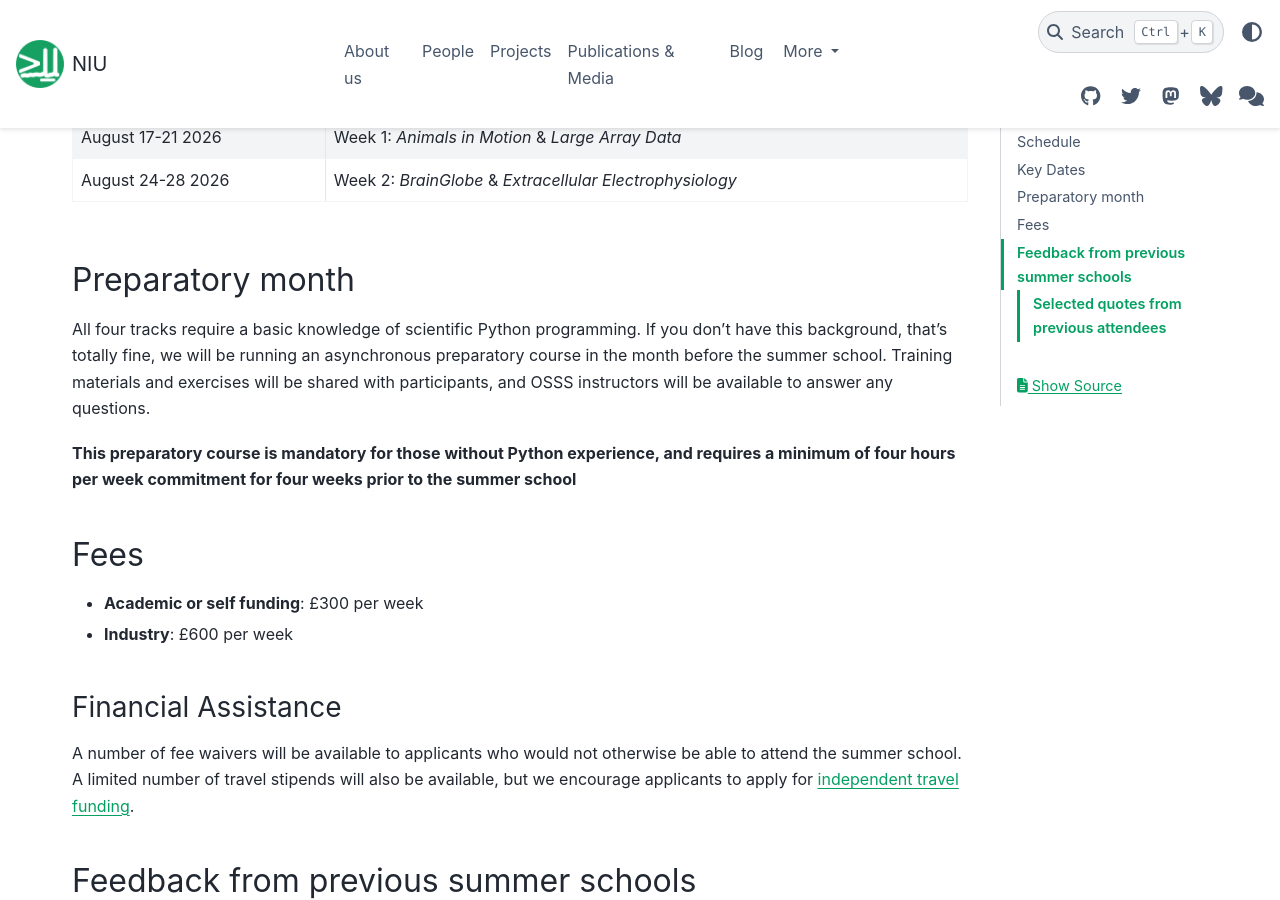
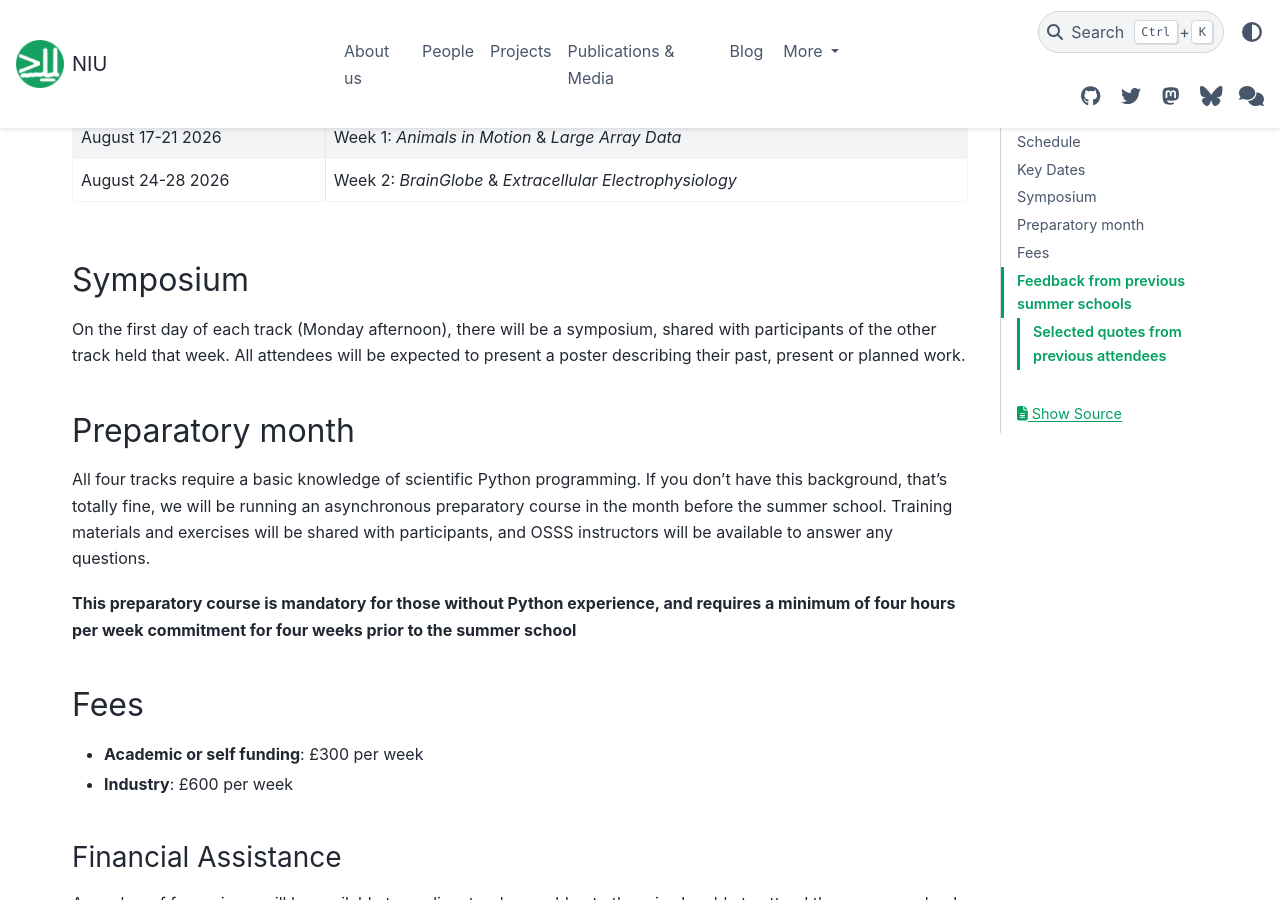
Before and after one commit to neuroinformatics-unit/neuroinformatics-unit.github.io, a Sphinx documentation site: the page built from docs/source/open-software-summer-school/index.md, in a window 1280 px wide and 900 px high, scrolled down 1909 px. Built offline with Sphinx 7.4.7 and the PyData theme 0.15.4, drawn with Linux system fonts in a browser that asks for light colours; nearby versions of some CDN libraries.

Commit message:
Add note about symposium (#203)
* Add note about symposium

* Specify day of symposium

```diff
--- a/docs/source/open-software-summer-school/index.md
+++ b/docs/source/open-software-summer-school/index.md
@@ -83,6 +83,11 @@ You may register for week 1, week 2 or both. However, you can only register for
 | August 17-21 2026 | Week 1: *Animals in Motion* & *Large Array Data* |
 | August 24-28 2026 | Week 2: *BrainGlobe* & *Extracellular Electrophysiology*
 
+
+## Symposium
+On the first day of each track (Monday afternoon), there will be a symposium, shared with participants of the other track held that week.
+All attendees will be expected to present a poster describing their past, present or planned work.
+
 (target-preparatory-month)=
 ## Preparatory month
 All four tracks require a basic knowledge of scientific Python programming. If you don't have this background, that's
@@ -91,8 +96,6 @@ materials and exercises will be shared with participants, and OSSS instructors w
 
 **This preparatory course is mandatory for those without Python experience, and requires a minimum of four hours per week
 commitment for four weeks prior to the summer school**
-
-
 
 ## Fees
 - **Academic or self funding**: £300 per week
```
